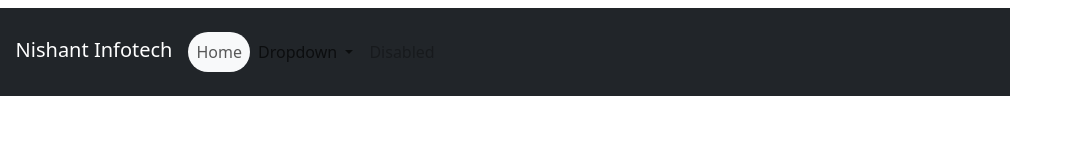
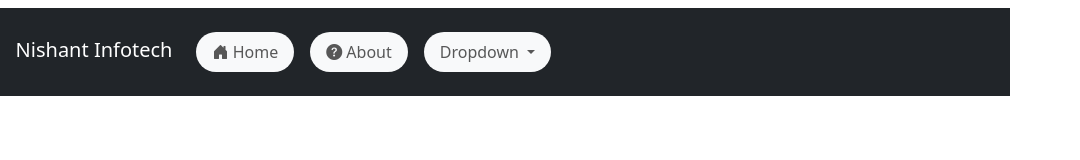
Before and after one commit to Pankaj-Str/Nishant-Infotech, a plain HTML site: page index.html in a window 1280 px wide. Shown: the full height of the page, 200-1280 px from the left. Drawn offline with nearby package versions, Linux system fonts and the light colour scheme.

Commit message:
update nav bar with menu

```diff
--- a/index.html
+++ b/index.html
@@ -6,6 +6,7 @@
     <title>Document</title>
     <link href="https://cdn.jsdelivr.net/npm/bootstrap@5.3.3/dist/css/bootstrap.min.css" rel="stylesheet" integrity="sha384-QWTKZyjpPEjISv5WaRU9OFeRpok6YctnYmDr5pNlyT2bRjXh0JMhjY6hW+ALEwIH" crossorigin="anonymous">
     <script src="https://cdn.jsdelivr.net/npm/bootstrap@5.3.3/dist/js/bootstrap.bundle.min.js" integrity="sha384-YvpcrYf0tY3lHB60NNkmXc5s9fDVZLESaAA55NDzOxhy9GkcIdslK1eN7N6jIeHz" crossorigin="anonymous"></script>
+    <link rel="stylesheet" href="https://cdn.jsdelivr.net/npm/bootstrap-icons@1.11.3/font/bootstrap-icons.min.css">
 </head>
 <body>
 
@@ -21,11 +22,14 @@
           <div class="collapse navbar-collapse" id="navbarSupportedContent">
             <ul class="navbar-nav me-auto mb-2 mb-lg-0">
               <li class="nav-item">
-                <a class="nav-link bg-light rounded-pill" aria-current="page" href="#">Home</a>
+                <a class="nav-link bg-light rounded-pill ps-3 pe-3 text-center m-2" aria-current="page" href="#"> <i class="bi bi-house-door-fill"></i> Home</a>
+              </li>
+              <li class="nav-item">
+                <a class="nav-link bg-light rounded-pill ps-3 pe-3 text-center m-2" aria-current="page" href="#"><i class="bi bi-question-circle-fill"></i> About</a>
               </li>
 
               <li class="nav-item dropdown">
-                <a class="nav-link dropdown-toggle" href="#" role="button" data-bs-toggle="dropdown" aria-expanded="false">
+                <a class="nav-link dropdown-toggle  bg-light rounded-pill ps-3 pe-3 text-center m-2" href="#" role="button" data-bs-toggle="dropdown" aria-expanded="false">
                   Dropdown
                 </a>
                 <ul class="dropdown-menu">
@@ -34,9 +38,6 @@
                   <li><hr class="dropdown-divider"></li>
                   <li><a class="dropdown-item" href="#">Something else here</a></li>
                 </ul>
-              </li>
-              <li class="nav-item">
-                <a class="nav-link disabled" aria-disabled="true">Disabled</a>
               </li>
             </ul>
             <!-- <form class="d-flex" role="search">
```
